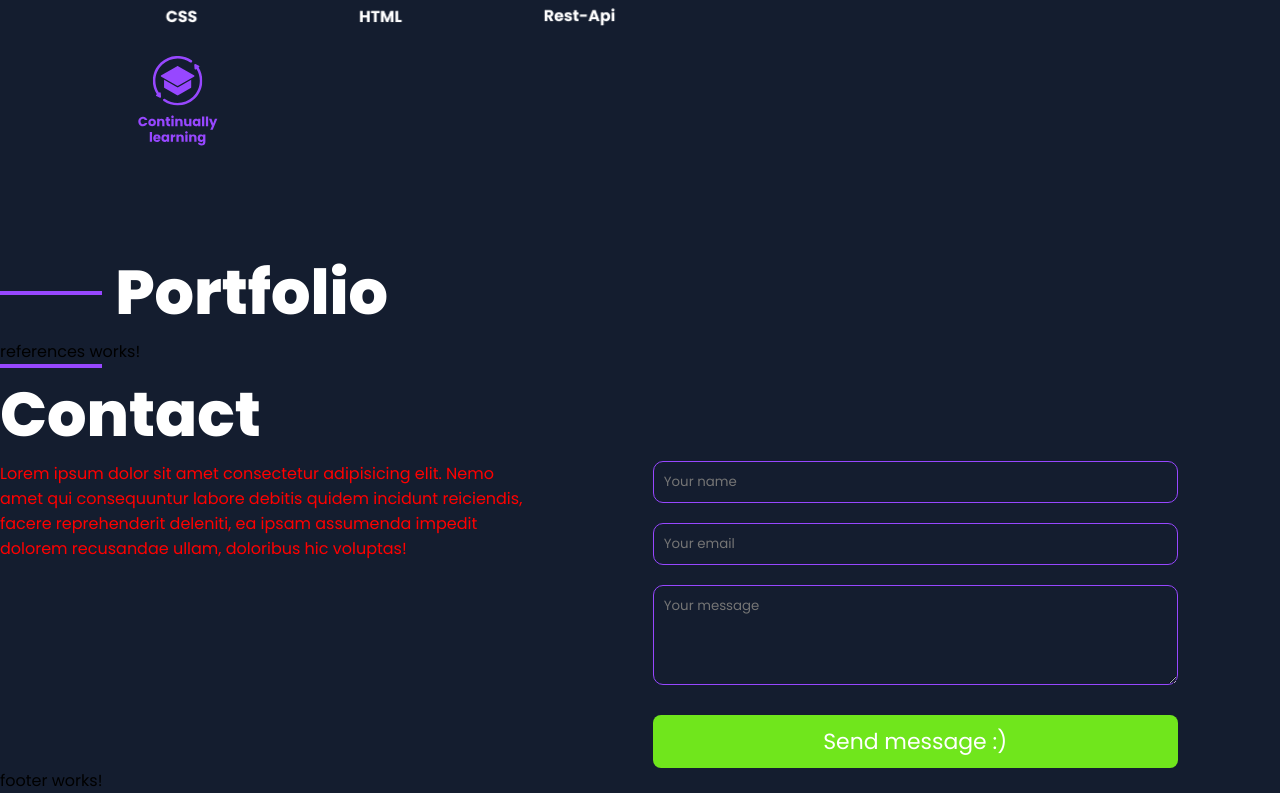
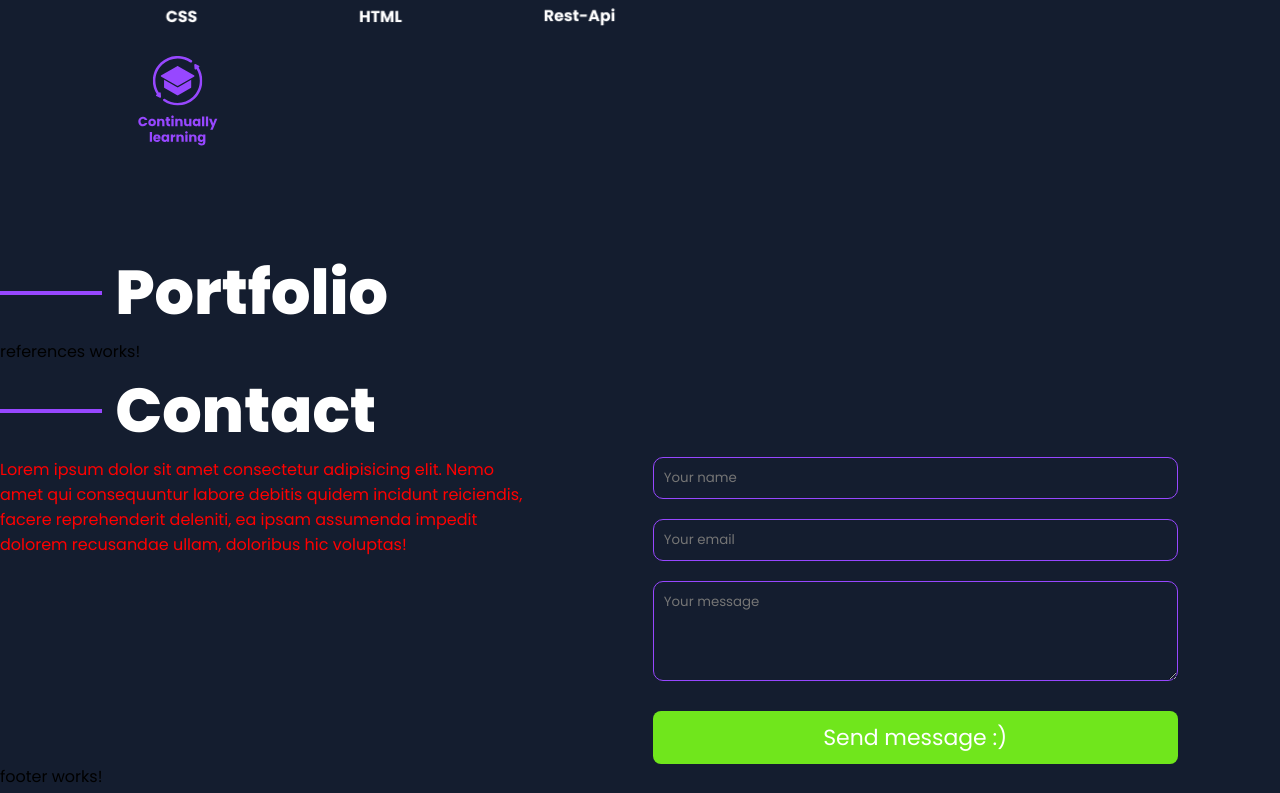
Before and after one commit to galina-antipin/Angular-My-Portfolio, an Angular app: page / in a window 1280 px wide. Shown: the part 1339-2132 px from the top of the page. Built offline with nearby package versions, Linux system fonts and the light colour scheme.

Commit message:
fixed contact headline

```diff
--- a/src/app/main-content/contact/contact.component.html
+++ b/src/app/main-content/contact/contact.component.html
@@ -1,6 +1,8 @@
 <section>
-    <div class="left-line"></div>
-    <h1>Contact</h1>
+    <div class="contact-headline">
+        <div class="left-line"></div>
+        <h1>Contact</h1>
+    </div>
 
     <div class="contact-wrapper">
         <div class="left-content">
@@ -18,13 +20,15 @@
             }
 
             <input #email="ngModel" [(ngModel)]="contactData.email" name="email" type="email" placeholder="Your email"
-                required pattern="[a-zA-Z0-9._%+\-]+@[a-zA-Z0-9.\-]+\.[a-zA-Z]{2,}"  [ngClass]="{'invalid': !email.valid && email.touched}">
+                required pattern="[a-zA-Z0-9._%+\-]+@[a-zA-Z0-9.\-]+\.[a-zA-Z]{2,}"
+                [ngClass]="{'invalid': !email.valid && email.touched}">
             @if (!email.valid && email.touched) {
             <span>Please enter a valid email</span>
             }
 
             <textarea #message="ngModel" [(ngModel)]="contactData.message" name="message" id="message"
-                placeholder="Your message" required [ngClass]="{'invalid': !message.valid && message.touched}"></textarea>
+                placeholder="Your message" required
+                [ngClass]="{'invalid': !message.valid && message.touched}"></textarea>
             @if (!message.valid && message.touched) {
             <span>Please enter a message</span>
             }
--- a/src/app/main-content/contact/contact.component.scss
+++ b/src/app/main-content/contact/contact.component.scss
@@ -11,6 +11,11 @@ span {
 
 .contact-wrapper {
     display: flex;
+}
+
+.contact-headline {
+    display: flex;
+    align-items: center;
 }
 
 .left-content {
```
